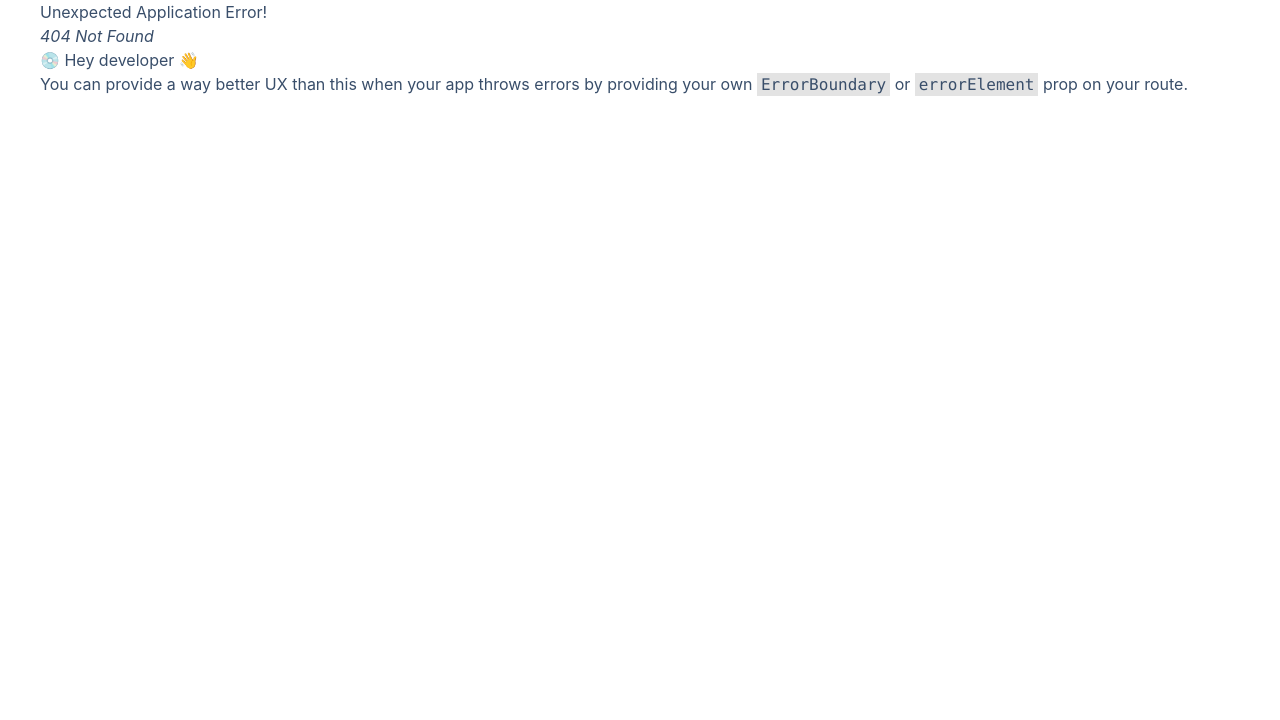
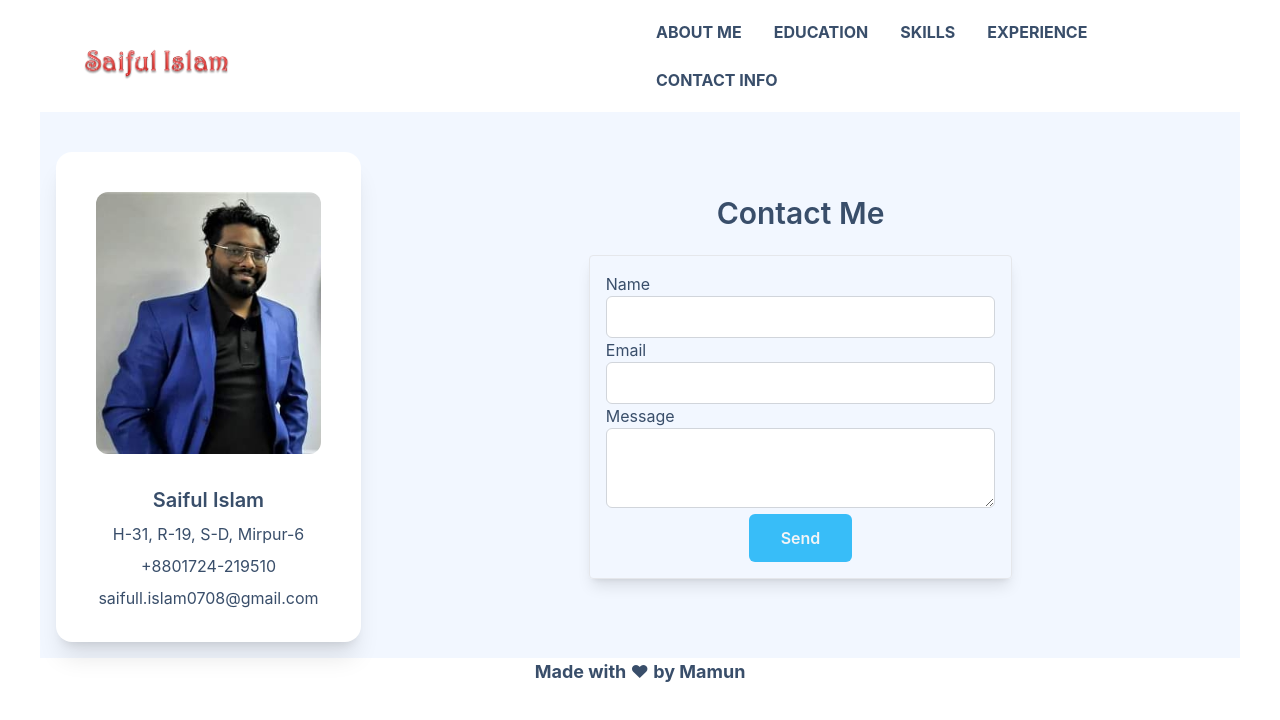
Before and after one commit to mmi-mamun/portfolio-for-saiful, a React (Create React App) app: page /contact in a window 1280 px wide. Before the commit this address had no page. Shown: the top 720 px of the page. Built offline with nearby package versions, Linux system fonts and the light colour scheme.

Commit message:
Contact Info added

```diff
--- a/public/index.html
+++ b/public/index.html
@@ -22,7 +22,7 @@
       work correctly both with client-side routing and a non-root public URL.
       Learn how to configure a non-root public URL by running `npm run build`.
     -->
-  <title>Anik's portfolio</title>
+  <title>Saiful Islam</title>
 </head>
 
 <body>
--- a/src/Pages/About.js
+++ b/src/Pages/About.js
@@ -18,7 +18,7 @@ const About = () => {
                     <p className='text-xl font-semibold text-justify text-gray-700 m-5'>I am Saiful Islam from Mirpur, Dhaka, Bangladesh. I completed BBA from Bangladesh University of Business and Technology, majoring Finance with a healthy CGPA 3.24. I took physical experience as an intern about various vouchers, how to record transaction, how to make Balance Sheet from Rio Fashion. I am highly detail-oriented individual, eager to contribute towards the building of a strong finance team. Skilled at handling Audit projects and Balance Sheets. Knowledge and understanding of various Accounting and Finance tools.</p>
                     <p className='text-center underline text-xl font-semibold text-gray-700 mb-2'>Connect Me On</p>
                     <p className='text-center text-xl font-semibold text-sky-700 mb-5'>
-                        <a className='hover:underline' target="_blank" rel='noreferrer' href="https://github.com">Github</a> |
+                        {/* <a className='hover:underline' target="_blank" rel='noreferrer' href="https://github.com">Github</a> | */}
                         <a className='hover:underline' target="_blank" rel='noreferrer' href="https://www.linkedin.com/in/saiful-islam-453565179/"> LinkedIn</a> |
                         <a className='hover:underline' target="_blank" rel='noreferrer' href="https://www.facebook.com/profile.php?id=100004501036224"> Facebook</a></p>
                 </div>
--- a/src/Pages/Home.js
+++ b/src/Pages/Home.js
@@ -12,8 +12,6 @@ const Home = () => {
                 <title>Saiful | Home</title>
             </Helmet>
             <Banner></Banner>
-            <Skills></Skills>
-            <Projects></Projects>
             <Contact></Contact>
         </div>
     );
--- a/src/Routes/route.js
+++ b/src/Routes/route.js
@@ -1,4 +1,5 @@
 import { createBrowserRouter } from "react-router-dom";
+import Contact from "../components/Contact";
 import Experiences from "../components/Experiences";
 import Skills from "../components/Skills";
 import Main from "../Layout/Main";
@@ -34,6 +35,10 @@ export const router = createBrowserRouter([
                 element: <Skills></Skills>
             },
             {
+                path: '/contact',
+                element: <Contact></Contact>
+            },
+            {
                 path: '/project/:id',
                 element: <ProjectDetails></ProjectDetails>
             }
--- a/src/components/Contact.js
+++ b/src/components/Contact.js
@@ -1,6 +1,7 @@
 import React, { useRef } from 'react';
 import emailjs from '@emailjs/browser';
 import { toast } from 'react-hot-toast';
+import saiful from '../assets/photos/saiful.jpg'
 
 const Contact = () => {
     const form = useRef();
@@ -17,20 +18,37 @@ const Contact = () => {
             });
     };
     return (
+        <div className="hero bg-base-200">
+            <div className="hero-content flex-col lg:flex-row">
+                {/* <img src="/images/stock/photo-1635805737707-575885ab0820.jpg" className="max-w-sm rounded-lg shadow-2xl" /> */}
+                <div className="card bg-base-100 shadow-xl mt-6">
+                    <figure className="px-10 pt-10">
+                        <img src={saiful} alt="Shoes" className="rounded-xl" />
+                    </figure>
+                    <div className="card-body items-center text-center">
+                        <h2 className="card-title">Saiful Islam</h2>
+                        <p>H-31, R-19, S-D, Mirpur-6</p>
+                        <p>+8801724-219510</p>
+                        <p>saifull.islam0708@gmail.com</p>
+                    </div>
+                </div>
+
                 <div id='contact'>
                     <h2 className='text-center font-semibold text-3xl mt-5 mb-2'>Contact Me</h2>
                     <div className='flex items-center justify-center'>
                         <form className='md:w-1/2 m-4 shadow-lg border p-4 rounded' ref={form} onSubmit={sendEmail}>
                             <label>Name</label>
-                    <input className='w-full px-3 py-2 border rounded-md border-gray-300' type="text" name="from_name" required/>
+                            <input className='w-full px-3 py-2 border rounded-md border-gray-300' type="text" name="from_name" required />
                             <label>Email</label>
-                    <input className='w-full px-3 py-2 border rounded-md border-gray-300' type="email" name="user_email" required/>
+                            <input className='w-full px-3 py-2 border rounded-md border-gray-300' type="email" name="user_email" required />
                             <label>Message</label>
-                    <textarea className='w-full h-20 px-3 py-2 border rounded-md border-gray-300' name="message"  required/>
+                            <textarea className='w-full h-20 px-3 py-2 border rounded-md border-gray-300' name="message" required />
                             <div className='flex items-center justify-center'>
-                        <input className='px-8 py-3 font-semibold rounded-md bg-sky-400 hover:bg-sky-500 hover:text-white text-gray-100' type="submit" value="Send"/>
+                                <input className='px-8 py-3 font-semibold rounded-md bg-sky-400 hover:bg-sky-500 hover:text-white text-gray-100' type="submit" value="Send" />
                             </div>
                         </form>
+                    </div>
+                </div>
             </div>
         </div>
     );
--- a/src/components/Navbar.js
+++ b/src/components/Navbar.js
@@ -10,26 +10,28 @@ const Navbar = () => {
                     <label tabIndex={0} className="btn btn-ghost lg:hidden">
                         <svg xmlns="http://www.w3.org/2000/svg" className="h-5 w-5" fill="none" viewBox="0 0 24 24" stroke="currentColor"><path strokeLinecap="round" strokeLinejoin="round" strokeWidth="2" d="M4 6h16M4 12h8m-8 6h16" /></svg>
                     </label>
-                    <ul tabIndex={0} className="menu menu-compact dropdown-content mt-3 p-2 shadow bg-base-100 rounded-box w-52">
+                    <ul tabIndex={0} className="menu menu-compact dropdown-content mt-3 p-2 shadow bg-base-100 rounded-box w-52  font-bold">
                         <li><Link to='/about'>About Me</Link></li>
                         <li><Link to='/about'>Education</Link></li>
                         <li><Link to='/skills'>Skills</Link></li>
                         <li><Link to='/experiences'>Experience</Link></li>
                         <li><Link to='/blog'>Hobbies</Link></li>
-                        <li><a href='#contact'>Contact Info</a></li>
+                        <li><Link to='/contact'>Contact Info</Link></li>
+                        {/* <li><a href='#contact'>Contact Info</a></li> */}
                         <Link className='btn btn-outline' to="/files/resume.pdf" target="_blank" download>Resume</Link>
                     </ul>
                 </div>
                 <Link to='/home' className="btn btn-ghost normal-case text-xl"><img className='w-48' src={logo} alt="" /></Link>
             </div>
             <div className="navbar-end hidden lg:flex">
-                <ul className="menu menu-horizontal p-0">
+                <ul className="menu menu-horizontal p-0 font-bold uppercase">
                     <li><Link to='/about'>About Me</Link></li>
                     <li><Link to='/about'>Education</Link></li>
                     <li><Link to='/skills'>Skills</Link></li>
                     <li><Link to='/experiences'>Experience</Link></li>
-                    <li><Link to='/blog'>Hobbies</Link></li>
-                    <li><a href='#contact'>Contact Info</a></li>
+                    <li><Link to='/contact'>Contact Info</Link></li>
+                    {/* <li><Link to='/blog'>Hobbies</Link></li> */}
+                    {/* <li><a href='#contact'>Contact Info</a></li> */}
                     {/* <Link className='btn btn-outline' to="/files/resume.pdf" target="_blank" download>Resume</Link> */}
                 </ul>
             </div>
```
Also changed, not shown: src/assets/photos/saiful.jpg (added). Lines whose indentation alone changed are shown as unchanged.
